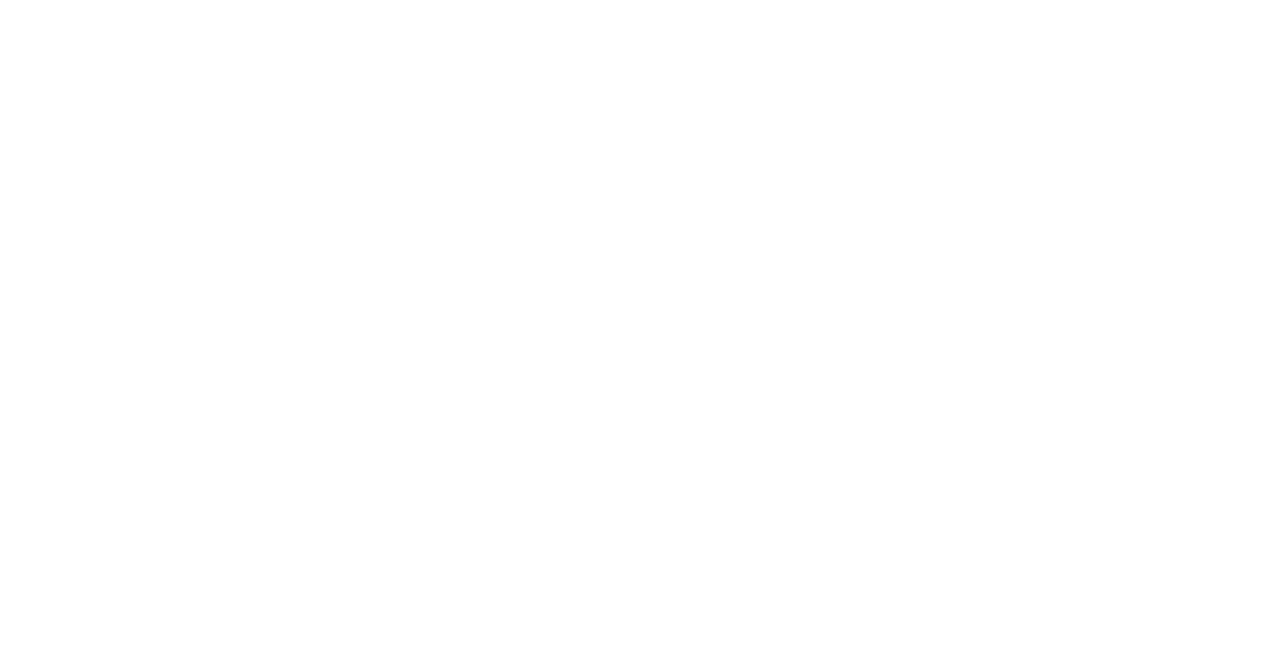
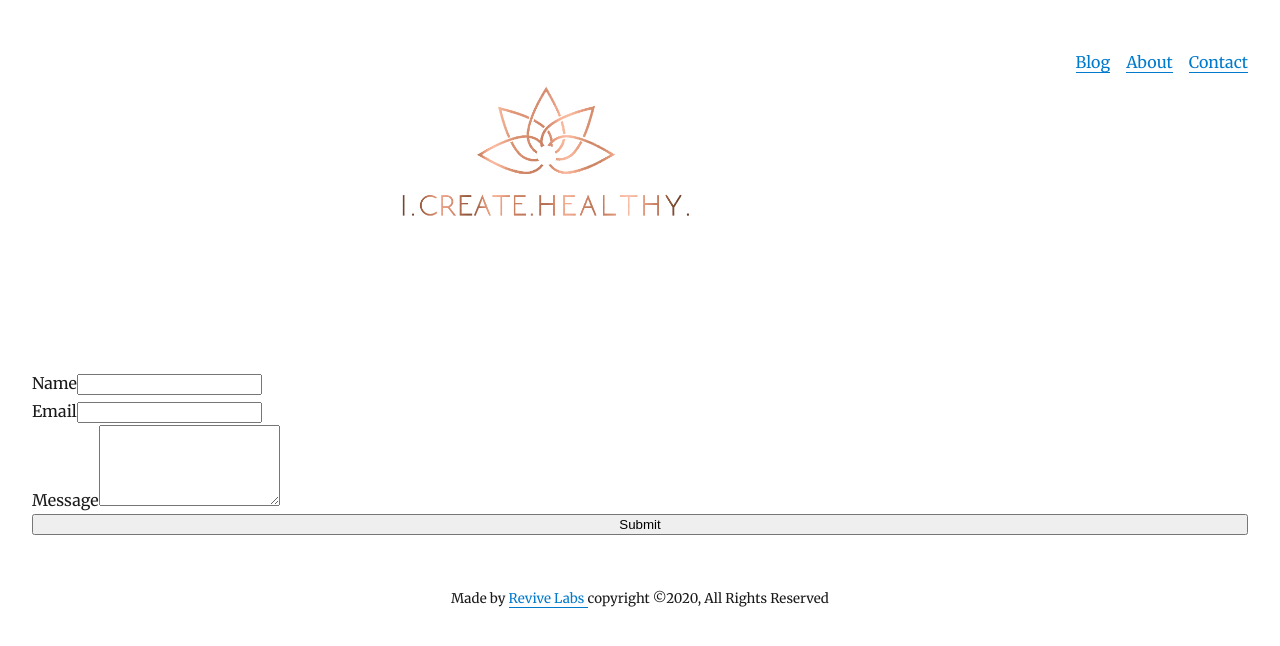
Before and after one commit to Sara-Alkhamri/gales-blog, a Gatsby site: page /contact in a window 1280 px wide. Before the commit this address had no page. Built offline with nearby package versions, Linux system fonts and the light colour scheme; Gatsby itself is replaced by a stand-in of ours; some packages are replaced by stand-ins of ours.

Commit message:
Added boxShadow none to image link in about blog and contact pages

```diff
--- a/src/pages/about.js
+++ b/src/pages/about.js
@@ -11,7 +11,7 @@ export default function About() {
           textAlign: `center`,
         }}
       >
-        <Link to="/" style={{ textDecoration: `none` }}>
+        <Link to="/" style={{ boxShadow: `none` }}>
           <img
             style={{ width: `25rem` }}
             src="../I.CreateHealthy.png"
--- a/src/pages/blog.js
+++ b/src/pages/blog.js
@@ -24,7 +24,7 @@ class Blog extends React.Component {
             textAlign: `center`,
           }}
         >
-          <Link to="/" style={{ textDecoration: `none` }}>
+          <Link to="/" style={{ boxShadow: `none` }}>
             <img
               style={{ width: `25rem` }}
               src="../I.CreateHealthy.png"
--- /dev/null
+++ b/src/pages/contact.js
@@ -0,0 +1,89 @@
+import React from "react"
+import { Link } from "gatsby"
+import Layout from "../components/layout"
+
+export default class MyForm extends React.Component {
+  constructor(props) {
+    super(props)
+    this.submitForm = this.submitForm.bind(this)
+    this.state = {
+      status: "",
+    }
+  }
+
+  render() {
+    const { status } = this.state
+    return (
+      <Layout>
+        <div
+          style={{
+            display: `block`,
+            textAlign: `center`,
+          }}
+        >
+          <Link to="/" style={{ boxShadow: `none` }}>
+            <img
+              style={{ width: `25rem` }}
+              src="../I.CreateHealthy.png"
+              alt="I.Create.Healthy"
+            />
+          </Link>
+        </div>
+        <form
+          style={{
+            display: `flex`,
+            flexDirection: `column`,
+            margin: `3rem auto`,
+            maxWidth: `100%`,
+            padding: `0 1rem`,
+          }}
+          onSubmit={this.submitForm}
+          action="https://formspree.io/f/mlelvvla"
+          method="POST"
+        >
+          <label>
+            Name
+            <input type="text" name="name" id="name" />
+          </label>
+          <label>
+            Email
+            <input type="email" name="email" id="email" />
+          </label>
+          {/* <label>
+            Subject
+            <input type="text" name="subject" id="subject" />
+          </label> */}
+          <label>
+            Message
+            <textarea name="message" id="message" rows="5" />
+          </label>
+          {status === "SUCCESS" ? (
+            <p>Thanks! Your message has been sent</p>
+          ) : (
+            <button>Submit</button>
+          )}
+          {status === "ERROR" && <p>Ooops! There was an error.</p>}
+        </form>
+      </Layout>
+    )
+  }
+
+  submitForm(ev) {
+    ev.preventDefault()
+    const form = ev.target
+    const data = new FormData(form)
+    const xhr = new XMLHttpRequest()
+    xhr.open(form.method, form.action)
+    xhr.setRequestHeader("Accept", "application/json")
+    xhr.onreadystatechange = () => {
+      if (xhr.readyState !== XMLHttpRequest.DONE) return
+      if (xhr.status === 200) {
+        form.reset()
+        this.setState({ status: "SUCCESS" })
+      } else {
+        this.setState({ status: "ERROR" })
+      }
+    }
+    xhr.send(data)
+  }
+}
```
